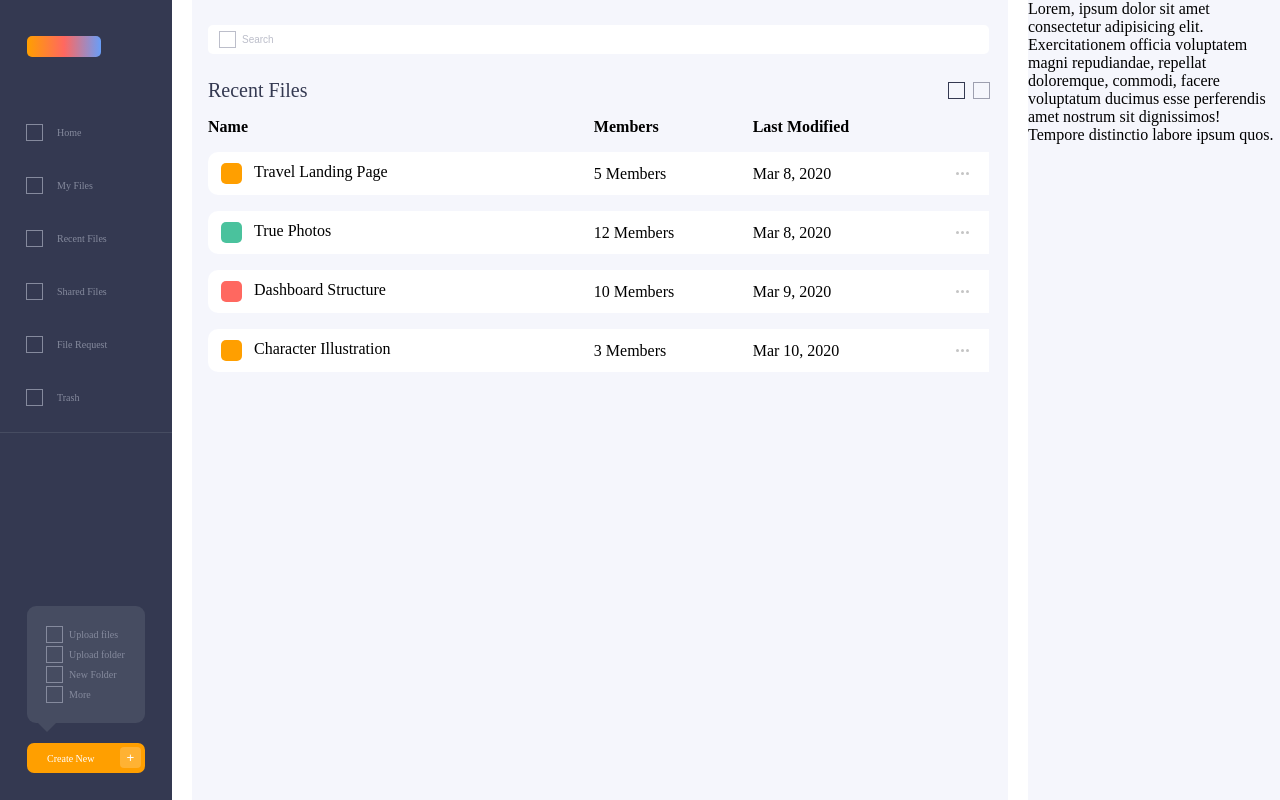
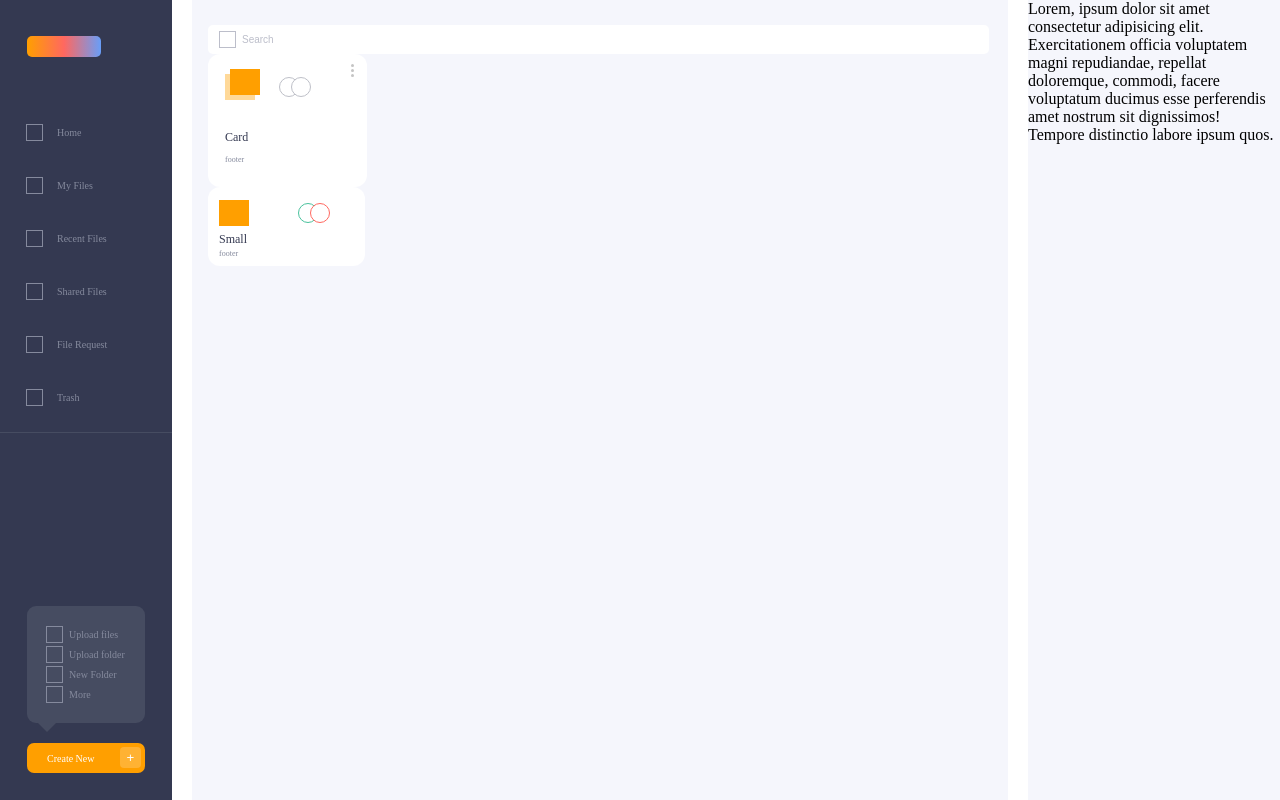
Before and after one commit to ravnhq/react-nerdery-css-layout-challenge, a React (Vite) app: page / in a window 1280 px wide. Built offline with nearby package versions, Linux system fonts and the light colour scheme.

Commit message:
fix:  renamed card component & fixed some code

```diff
--- a/src/App.tsx
+++ b/src/App.tsx
@@ -2,6 +2,8 @@ import "./App.css";
 import Table from "./Table/Table";
 import Actions from "./actions/Actions";
 import Button from "./button/Button";
+import CardLarge from "./card/CardLarge";
+import CardSmall from "./card/CardSmall";
 import SectionHeader from "./header/SectionHeader";
 import Icon from "./icon/Icon";
 import RectangleSmall from "./rectangle/RectangleSmall";
@@ -14,6 +16,10 @@ const tableData = [
   { name: "Character Illustration", members: 3, date: "Mar 10, 2020", type: 0 },
 ];
 
+const Users = [
+  { avatar: "", id: 1, type: 1 },
+  { avatar: "", id: 1, type: 2 },
+];
 function App() {
   return (
     <div className="layout">
@@ -31,8 +37,14 @@ function App() {
         <div className="searchBar">
           <Icon color="light-gray" /> <input type="text" placeholder="Search" />
         </div>
-        <SectionHeader multipleActions={true}></SectionHeader>
-        <Table data={tableData}></Table>
+        {/* <SectionHeader multipleActions={true}></SectionHeader>
+        <Table data={tableData}></Table> */}
+        <CardLarge numberUsers={Users} footer="footer">
+          Card
+        </CardLarge>
+        <CardSmall footer="footer" numberUsers={Users}>
+          Small
+        </CardSmall>
       </div>
       <div className="cell">
         Lorem, ipsum dolor sit amet consectetur adipisicing elit. Exercitationem
--- a/src/card/Card.css
+++ b/src/card/Card.css
@@ -77,11 +77,12 @@
     background-color: white;
     outline: 1px solid var(--gray-pale-outline);
 }
-
-.circle:not(:first-child){
-    left: 12px;
+.cardCounter{
+    font-size: 8px;
+    top: 4px;
+    right: -20px;
+    z-index: 0;
 }
-
 .square{
     width: 30px;
     height: 26px;
@@ -97,3 +98,18 @@
 .cardFooter{
     color: var(--gray-fc);
 }
+
+
+/*  */
+.orange{
+    outline: 1px solid var(--yellow-button);
+}
+.green{
+    outline:1px solid var(--green-bg);
+}
+.red{
+    outline:1px solid var(--dark-orange-gradient);
+}
+.blue{
+    outline:1px solid var(--light-blue-bg);
+}
--- /dev/null
+++ b/src/card/CardLarge.tsx
@@ -0,0 +1,44 @@
+import React, { FC } from "react";
+import { Card } from "./types";
+import "./Card.css";
+import { ReactComponent as Ellipsis } from "../assets/ellipsis.svg";
+
+const CardLarge: FC<Card> = ({ children, footer, numberUsers }) => {
+  return (
+    <div className="card largeCard">
+      <div className="cardHeader flex alignCenter relative gap-25">
+        <div className="squares flex relative">
+          <div className="square squareYellow"></div>
+          <div className="square absolute left-5 -top-5"></div>
+        </div>
+        {numberUsers.length ? (
+          <div className="circles flex relative">
+            {numberUsers.map((user, index) => {
+              const moreUsers = index - 2;
+              if (index === 0) {
+                return <div className="circle"></div>;
+              }
+              if (index < 3) {
+                return (
+                  <div
+                    className="circle absolute"
+                    style={{ left: `${12 * index}px` }}
+                  ></div>
+                );
+              }
+              if (index === numberUsers.length - 1) {
+                return <div className="absolute cardCounter">+{moreUsers}</div>;
+              }
+            })}
+          </div>
+        ) : null}
+
+        <Ellipsis className="absolute -top-10 right-0" />
+      </div>
+      <div className="cardBody fs-12 mt-30">{children}</div>
+      <div className="cardFooter fs-8 mt-10">{footer}</div>
+    </div>
+  );
+};
+
+export default CardLarge;
--- /dev/null
+++ b/src/card/CardSmall.tsx
@@ -0,0 +1,40 @@
+import React, { FC } from "react";
+import { Card } from "./types";
+import "./Card.css";
+
+const colors = ["orange", "green", "red", "blue"];
+
+const CardSmall: FC<Card> = ({ children, footer, numberUsers }) => {
+  return (
+    <div className="card smallCard">
+      <div className="cardHeader flex alignCenter gap-50">
+        <div className="square"></div>
+        {numberUsers.length ? (
+          <div className="circles flex relative">
+            {numberUsers.map((user, index) => {
+              const moreUsers = index - 2;
+              if (index === 0) {
+                return <div className={`circle ${colors[user.type]}`}></div>;
+              }
+              if (index < 3) {
+                return (
+                  <div
+                    className={`circle absolute ${colors[user.type]}`}
+                    style={{ left: `${12 * index}px` }}
+                  ></div>
+                );
+              }
+              if (index === numberUsers.length - 1) {
+                return <div className="absolute cardCounter">+{moreUsers}</div>;
+              }
+            })}
+          </div>
+        ) : null}
+      </div>
+      <div className="cardBody fs-12 mt-6">{children}</div>
+      <div className="cardFooter fs-8 mt-2">{footer}</div>
+    </div>
+  );
+};
+
+export default CardSmall;
```
Also changed, not shown: src/card/CardLargetrue.tsx (deleted, +0 -27 lines), src/card/CardSmalltrue.tsx (deleted, +0 -21 lines), src/card/types.ts (+7 -0 lines).
